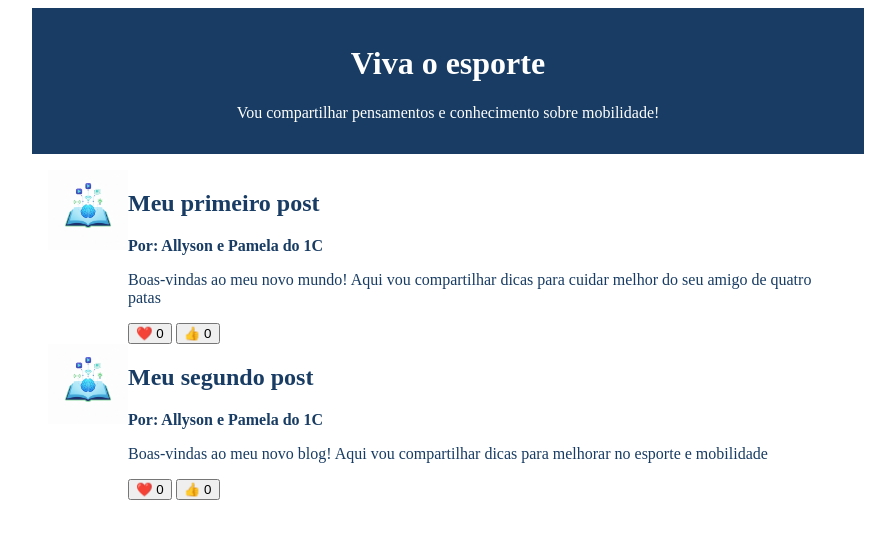
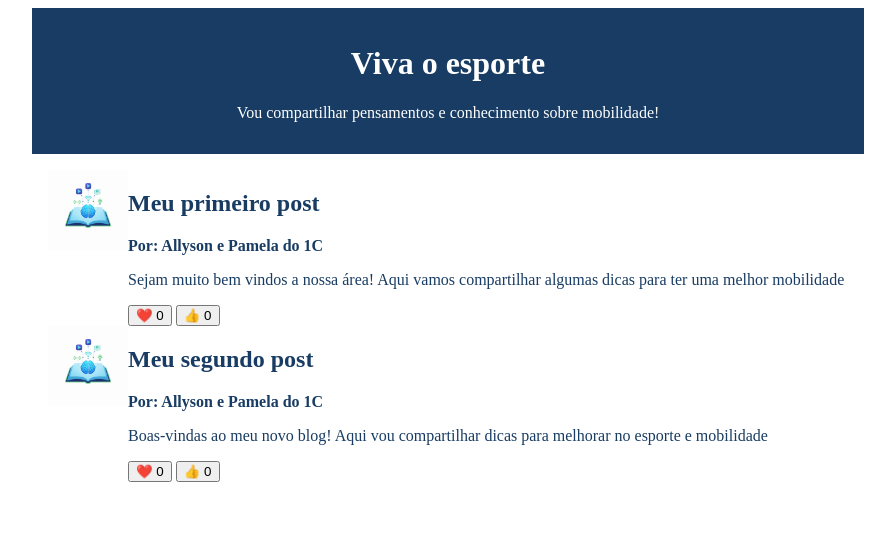
Before and after one commit to allyonweb/allyson-pagina-web, a plain HTML site: page index.html in a window 1280 px wide. Shown: the whole page, without its empty margins (192-1087 px from the left). Drawn offline with Linux system fonts and the light colour scheme.

Commit message:
primeiro post

```diff
--- a/index.html
+++ b/index.html
@@ -49,7 +49,7 @@
             <div>
                 <h2>Meu primeiro post</h2>
                 <p class="artigo-autor">Por: Allyson e Pamela do 1C</p>
-                <p>Boas-vindas ao meu novo mundo! Aqui vou compartilhar dicas para cuidar melhor do seu amigo de quatro patas</p>
+                <p>Sejam muito bem vindos a nossa área! Aqui vamos compartilhar algumas dicas para ter uma melhor mobilidade</p>
                 <button>❤️ <span>0</span></button>
                 <button>👍 <span>0</span></button>
             </div>
```
